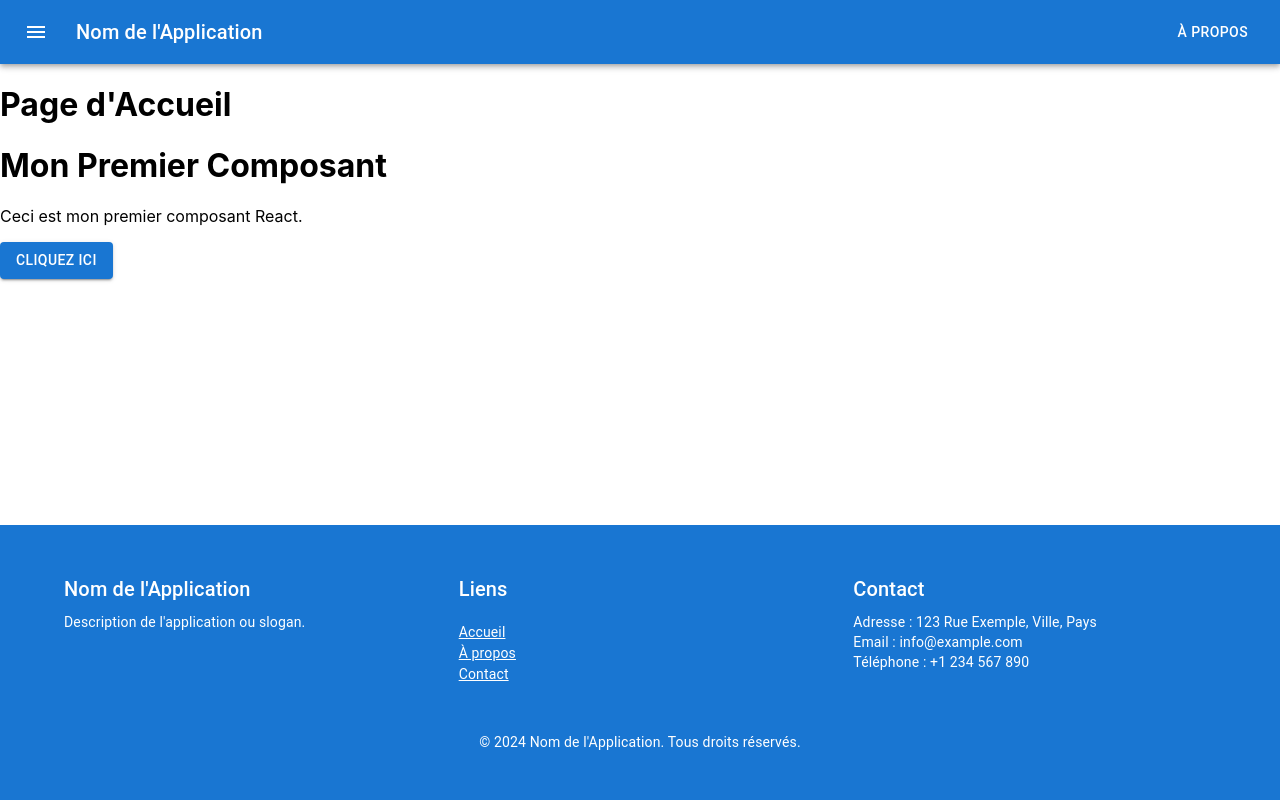
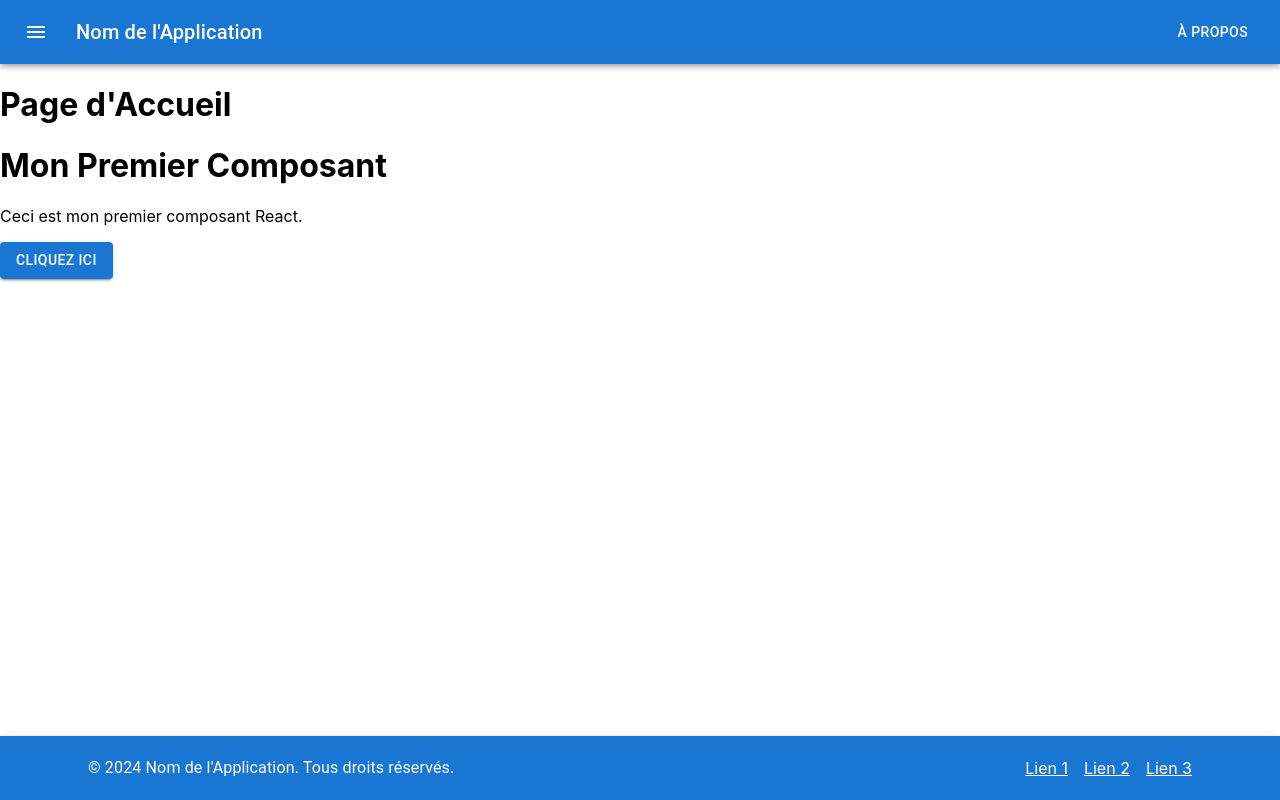
Before and after one commit to jvk88511334/client-prototype-react, a React (Create React App) app: page / in a window 1280 px wide. Built offline with nearby package versions, Linux system fonts and the light colour scheme.

Commit message:
Adaptation du footer à la taille de la barre de l'application

```diff
--- a/src/components/Footer.js
+++ b/src/components/Footer.js
@@ -1,70 +1,28 @@
 import React from 'react';
-import { Box, Container, Grid, Typography, Link } from '@mui/material';
+import { AppBar, Toolbar, Typography, Container, Box, Link } from '@mui/material';
 
 function Footer() {
     return (
-        <Box
-            sx={{
-                backgroundColor: 'primary.main',
-                color: 'white',
-                py: 6,
-                mt: 'auto',
-            }}
-        >
+        <AppBar position="static" component="footer" sx={{ top: 'auto', bottom: 0 }}>
             <Container maxWidth="lg">
-                <Grid container spacing={4}>
-                    <Grid item xs={12} sm={4}>
-                        <Typography variant="h6" gutterBottom>
-                            Nom de l'Application
-                        </Typography>
-                        <Typography variant="body2">
-                            Description de l'application ou slogan.
-                        </Typography>
-                    </Grid>
-                    <Grid item xs={12} sm={4}>
-                        <Typography variant="h6" gutterBottom>
-                            Liens
-                        </Typography>
-                        <ul style={{ listStyle: 'none', padding: 0 }}>
-                            <li>
-                                <Link href="#" color="inherit" variant="body2">
-                                    Accueil
-                                </Link>
-                            </li>
-                            <li>
-                                <Link href="#" color="inherit" variant="body2">
-                                    À propos
-                                </Link>
-                            </li>
-                            <li>
-                                <Link href="#" color="inherit" variant="body2">
-                                    Contact
-                                </Link>
-                            </li>
-                        </ul>
-                    </Grid>
-                    <Grid item xs={12} sm={4}>
-                        <Typography variant="h6" gutterBottom>
-                            Contact
-                        </Typography>
-                        <Typography variant="body2">
-                            Adresse : 123 Rue Exemple, Ville, Pays
-                        </Typography>
-                        <Typography variant="body2">
-                            Email : info@example.com
-                        </Typography>
-                        <Typography variant="body2">
-                            Téléphone : +1 234 567 890
-                        </Typography>
-                    </Grid>
-                </Grid>
-                <Box mt={4}>
-                    <Typography variant="body2" align="center">
+                <Toolbar>
+                    <Typography variant="body1" color="inherit" sx={{ flexGrow: 1 }}>
                         &copy; {new Date().getFullYear()} Nom de l'Application. Tous droits réservés.
                     </Typography>
-                </Box>
+                    <Box>
+                        <Link href="#" color="inherit" sx={{ marginRight: 2 }}>
+                            Lien 1
+                        </Link>
+                        <Link href="#" color="inherit" sx={{ marginRight: 2 }}>
+                            Lien 2
+                        </Link>
+                        <Link href="#" color="inherit">
+                            Lien 3
+                        </Link>
+                    </Box>
+                </Toolbar>
             </Container>
-        </Box>
+        </AppBar>
     );
 }
 
```
